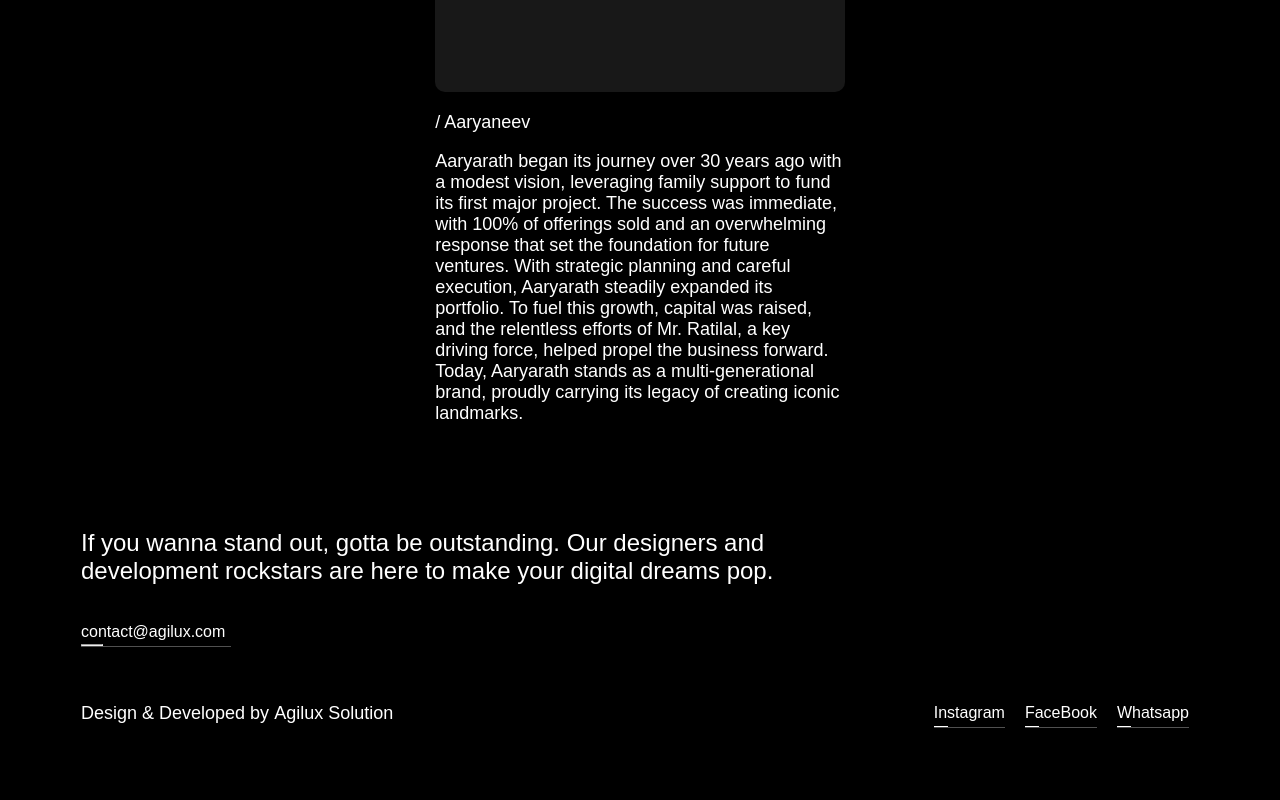
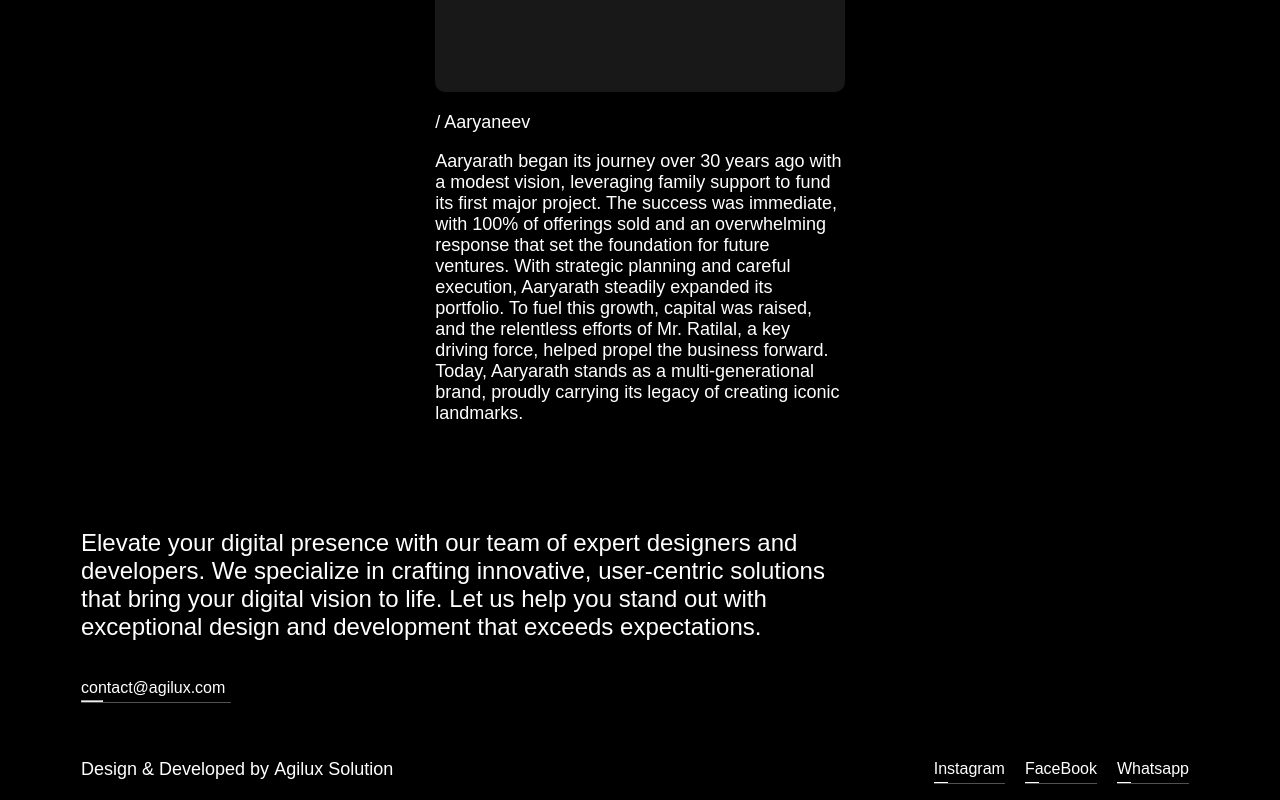
Before and after one commit to webtesting22/AgiluxSolution, a React (Vite) app: page /webdevelopment in a window 1280 px wide. Shown: the part 1565-2365 px from the top of the page. Built offline with nearby package versions, Linux system fonts and the light colour scheme; a web font is replaced by a local one.

Commit message:
Update footer content

```diff
--- a/src/Components/AgiluxFooter/AgiluxFooter.jsx
+++ b/src/Components/AgiluxFooter/AgiluxFooter.jsx
@@ -8,7 +8,7 @@ const AgiluxFooter = () => {
             <section className="Footer">
                 <div className="FooterContainer">
                     <div className="EmailContainer">
-                        <h2>If you wanna stand out, gotta be outstanding. Our designers and development rockstars are here to make your digital dreams pop.</h2>
+                        <h2>Elevate your digital presence with our team of expert designers and developers. We specialize in crafting innovative, user-centric solutions that bring your digital vision to life. Let us help you stand out with exceptional design and development that exceeds expectations.</h2>
                         <br />
                         <div className="EmailAnimation">
                             <h4>contact@agilux.com</h4>
```
